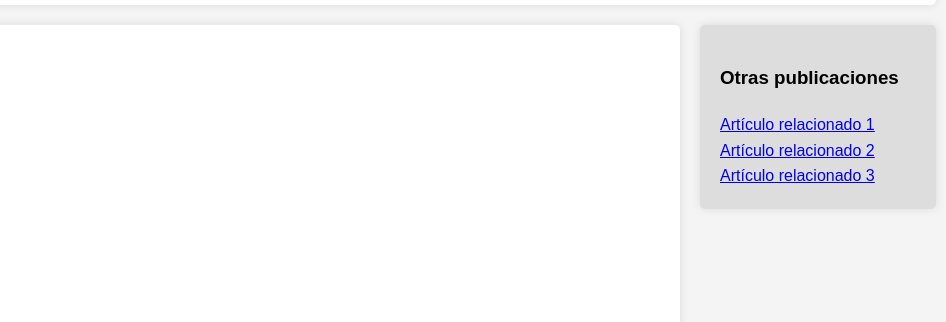
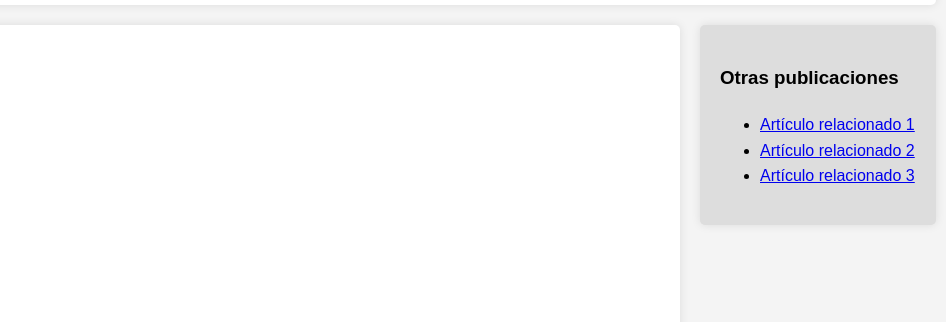
Before and after one commit to luciabilancieri43/semancticHTML, a plain HTML site: page index.html in a window 1280 px wide. Shown: the part 247-569 px from the top of the page, 334-1280 px from the left. Drawn offline with Linux system fonts and the light colour scheme.

Commit message:
modifique etiqueta aside, cambiando div por ul y li. Tambien cambie etiqueta footer

```diff
--- a/index.html
+++ b/index.html
@@ -73,19 +73,19 @@
 
     <aside>
         <h3>Otras publicaciones</h3>
-        <div>
-            <COMPLETAR><a href="#">Artículo relacionado 1</a></COMPLETAR>
-            <COMPLETAR><a href="#">Artículo relacionado 2</a></COMPLETAR>
-            <COMPLETAR><a href="#">Artículo relacionado 3</a></COMPLETAR>
-        </div>
+        <ul>
+            <li><a href="#">Artículo relacionado 1</a></li>
+            <li><a href="#">Artículo relacionado 2</a></li>
+            <li><a href="#">Artículo relacionado 3</a></li>
+        </ul>
     </aside>
 
     <!-- No modificar este <div> -->
     <div style="clear: both;"></div>
 
-    <COMPLETAR>
+    <footer>
         <p>&copy; <span id="currentYear"></span> Mi Blog. Todos los derechos reservados.</p>
-    </COMPLETAR>
+    </footer>
 
     <script>
         // Obtener el año actual
```
